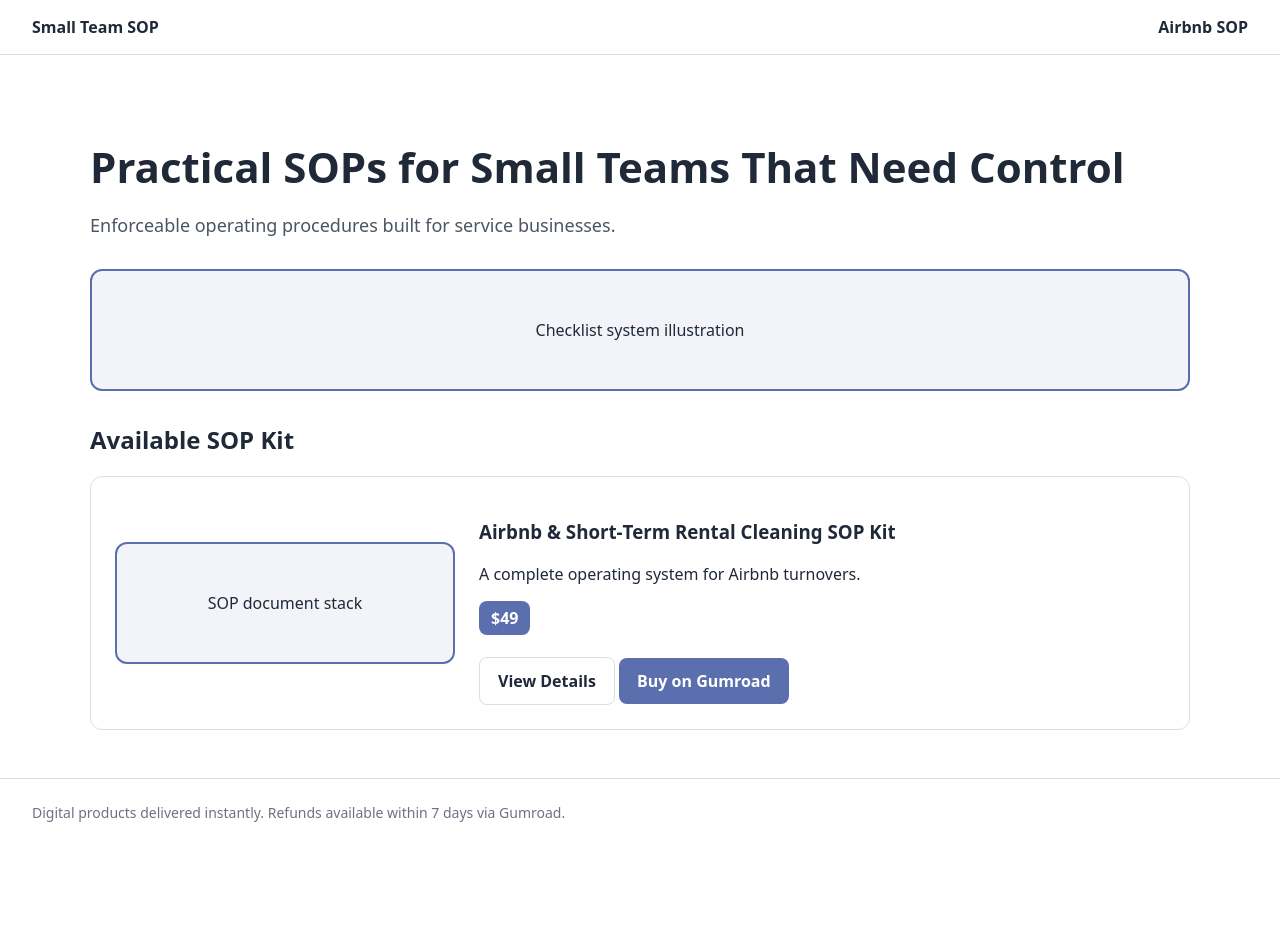
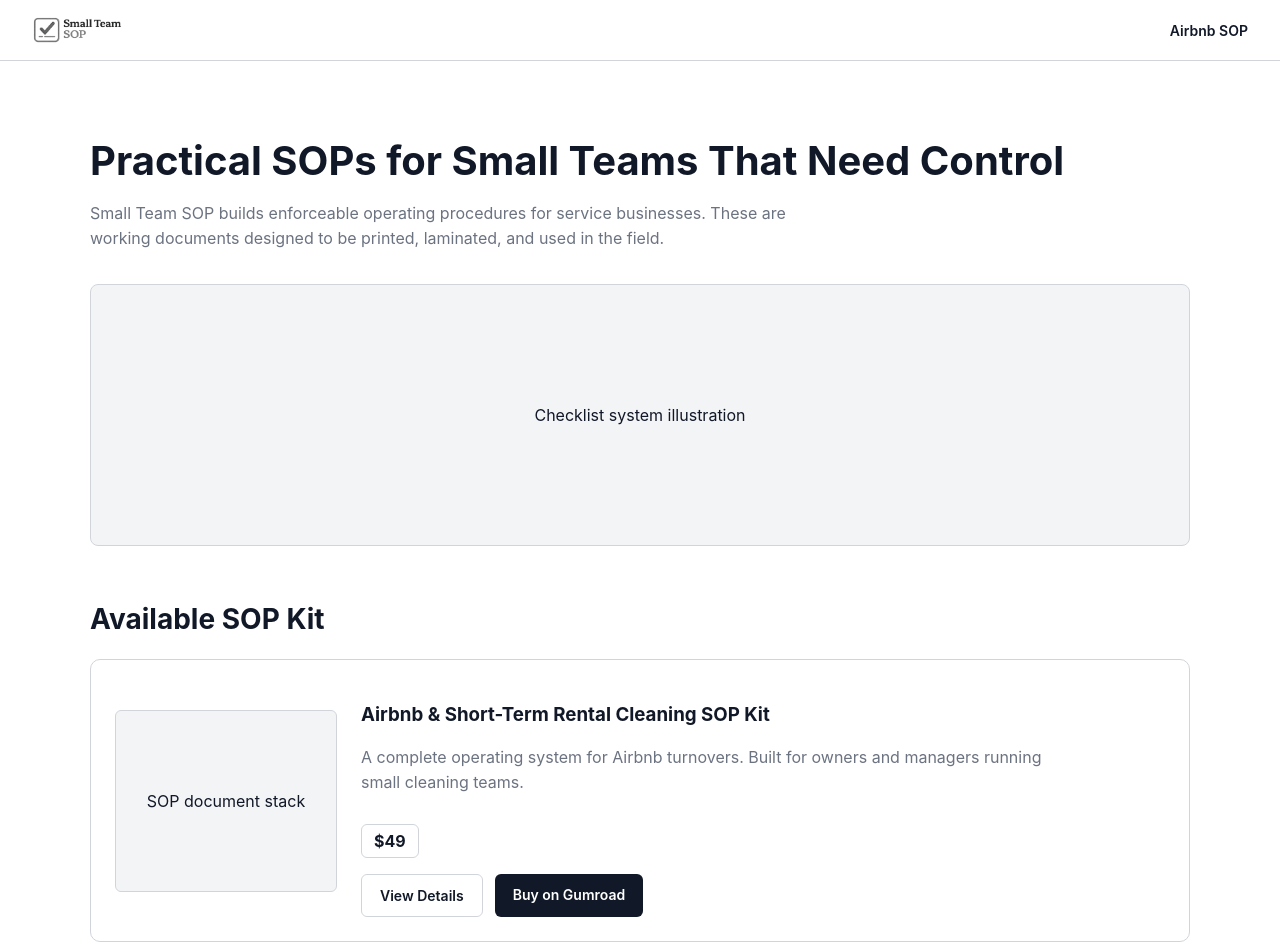
Before and after one commit to smallteamsop/smallteamsop-site, a plain HTML site: page index.html in a window 1280 px wide. Shown: the top 952 px of the page. Before the commit the page ends 846 px from the top, so only its background shows below. Drawn offline with Linux system fonts and the light colour scheme.

Commit message:
Add files via upload

```diff
--- a/index.html
+++ b/index.html
@@ -1,35 +1,45 @@
-
-<!DOCTYPE html>
-<html>
+<!doctype html>
+<html lang="en">
 <head>
-  <title>Small Team SOP</title>
-  <link rel="stylesheet" href="styles.css">
+<meta charset="utf-8">
+<title>Small Team SOP</title>
+<link rel="stylesheet" href="styles.css">
 </head>
 <body>
+
 <header>
-  <a href="index.html">Small Team SOP</a>
+  <img src="assets/logo.png" alt="Small Team SOP logo">
   <a href="airbnb.html">Airbnb SOP</a>
 </header>
 
 <div class="container">
-  <section class="hero">
-    <h1>Practical SOPs for Small Teams That Need Control</h1>
-    <p>Enforceable operating procedures built for service businesses.</p>
-  </section>
+  <h1>Practical SOPs for Small Teams That Need Control</h1>
+  <p>
+    Small Team SOP builds enforceable operating procedures for service businesses.
+    These are working documents designed to be printed, laminated, and used in the field.
+  </p>
 
-  <div class="illustration">
-    Checklist system illustration
-  </div>
+  <div class="hero-box">Checklist system illustration</div>
 
   <h2>Available SOP Kit</h2>
+
   <div class="card">
-    <div class="illustration" style="flex:0 0 240px;">SOP document stack</div>
+    <div class="card-box">SOP document stack</div>
     <div>
-      <h3>Airbnb & Short‑Term Rental Cleaning SOP Kit</h3>
-      <p>A complete operating system for Airbnb turnovers.</p>
-      <span class="badge">$49</span><br><br>
-      <a class="button secondary" href="airbnb.html">View Details</a>
-      <a class="button primary" href="https://smallteamsop.gumroad.com/l/airbnb-cleaning-sop" target="_blank">Buy on Gumroad</a>
+      <h3>Airbnb & Short-Term Rental Cleaning SOP Kit</h3>
+      <p>
+        A complete operating system for Airbnb turnovers.
+        Built for owners and managers running small cleaning teams.
+      </p>
+
+      <div class="price">$49</div>
+
+      <div class="actions">
+        <a class="btn btn-secondary" href="airbnb.html">View Details</a>
+        <a class="btn btn-primary" href="https://smallteamsop.gumroad.com/l/airbnb-cleaning-sop" target="_blank">
+          Buy on Gumroad
+        </a>
+      </div>
     </div>
   </div>
 </div>
@@ -37,5 +47,6 @@
 <footer>
   Digital products delivered instantly. Refunds available within 7 days via Gumroad.
 </footer>
+
 </body>
 </html>
--- a/styles.css
+++ b/styles.css
@@ -1,30 +1,35 @@
 
 :root {
-  --accent: #5b6fae;
-  --accent-soft: rgba(91,111,174,0.08);
-  --border: #d8dee9;
-  --text: #1f2937;
+  --border: #d1d5db;
+  --text: #111827;
+  --muted: #6b7280;
 }
 
 body {
-  font-family: system-ui, -apple-system, BlinkMacSystemFont, "Segoe UI", Roboto, sans-serif;
+  font-family: Inter, system-ui, -apple-system, BlinkMacSystemFont, "Segoe UI", Roboto, Helvetica, Arial, sans-serif;
+  margin: 0;
   color: var(--text);
-  margin: 0;
-  background: #fff;
+  background: #ffffff;
 }
 
 header {
-  border-bottom: 1px solid var(--border);
-  padding: 16px 32px;
   display: flex;
   justify-content: space-between;
   align-items: center;
+  padding: 16px 32px;
+  border-bottom: 1px solid var(--border);
+}
+
+header img {
+  height: 28px;
+  width: auto;
 }
 
 header a {
   text-decoration: none;
   color: var(--text);
   font-weight: 600;
+  font-size: 14px;
 }
 
 .container {
@@ -33,66 +38,89 @@ header a {
   padding: 48px 32px;
 }
 
-.hero h1 {
-  font-size: 42px;
+h1 {
+  font-size: 40px;
   margin-bottom: 12px;
 }
 
-.hero p {
-  font-size: 18px;
-  color: #4b5563;
+h2 {
+  font-size: 28px;
+  margin-top: 56px;
 }
 
-.illustration {
+p {
+  color: var(--muted);
+  max-width: 720px;
+  line-height: 1.6;
+}
+
+.hero-box {
+  background: #f3f4f6;
+  border: 1px solid var(--border);
+  border-radius: 8px;
+  height: 260px;
+  display: flex;
+  align-items: center;
+  justify-content: center;
   margin: 32px 0;
-  padding: 48px;
-  background: var(--accent-soft);
-  border: 2px solid var(--accent);
-  border-radius: 12px;
-  text-align: center;
-  font-weight: 500;
 }
 
 .card {
   border: 1px solid var(--border);
-  border-radius: 12px;
+  border-radius: 10px;
   padding: 24px;
   display: flex;
   gap: 24px;
   align-items: center;
 }
 
-.badge {
-  display: inline-block;
-  background: var(--accent);
-  color: white;
-  padding: 6px 12px;
-  border-radius: 8px;
-  font-weight: 600;
-  margin-right: 12px;
+.card-box {
+  width: 220px;
+  height: 180px;
+  background: #f3f4f6;
+  border: 1px solid var(--border);
+  display: flex;
+  align-items: center;
+  justify-content: center;
+  border-radius: 6px;
 }
 
-.button {
+.price {
   display: inline-block;
-  padding: 12px 18px;
-  border-radius: 8px;
-  text-decoration: none;
-  font-weight: 600;
+  border: 1px solid var(--border);
+  padding: 6px 12px;
+  border-radius: 6px;
+  font-weight: 700;
+  margin: 12px 0 16px;
 }
 
-.primary {
-  background: var(--accent);
-  color: white;
+.actions {
+  display: flex;
+  gap: 12px;
 }
 
-.secondary {
+.btn {
+  padding: 12px 18px;
+  border-radius: 6px;
+  font-weight: 600;
+  text-decoration: none;
+  font-size: 14px;
+}
+
+.btn-primary {
+  background: #111827;
+  color: #ffffff;
+}
+
+.btn-secondary {
   border: 1px solid var(--border);
   color: var(--text);
 }
 
 footer {
   border-top: 1px solid var(--border);
+  margin-top: 64px;
   padding: 24px 32px;
+  color: var(--muted);
   font-size: 14px;
-  color: #6b7280;
 }
```
Also changed, not shown: airbnb.html (+21 -15 lines).
